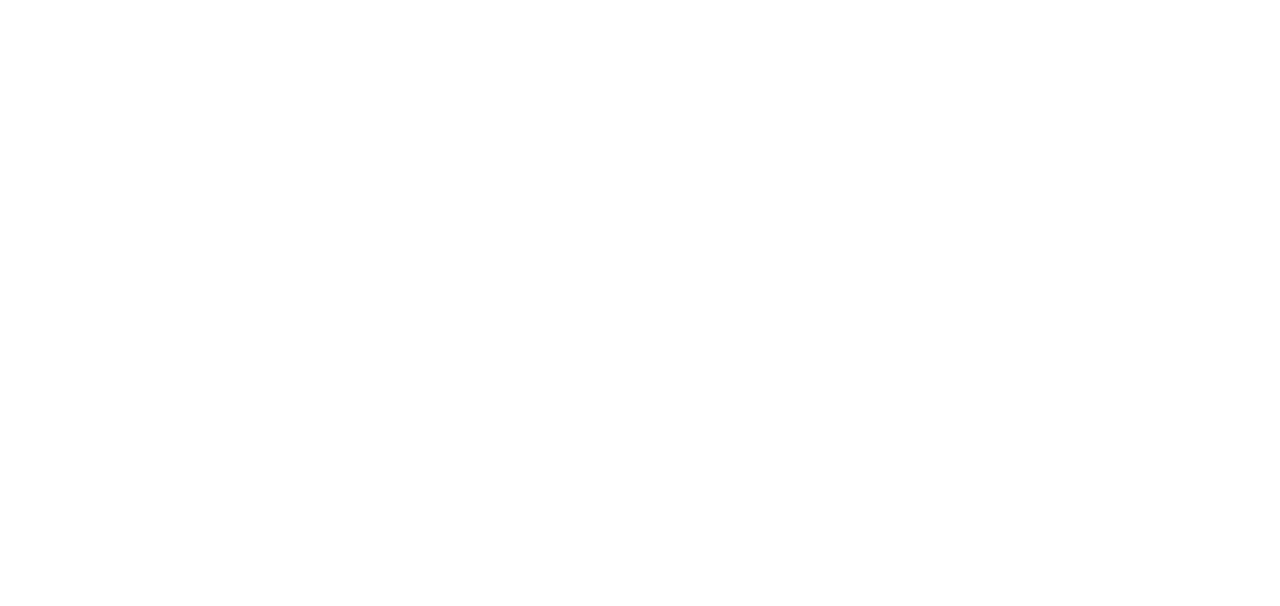
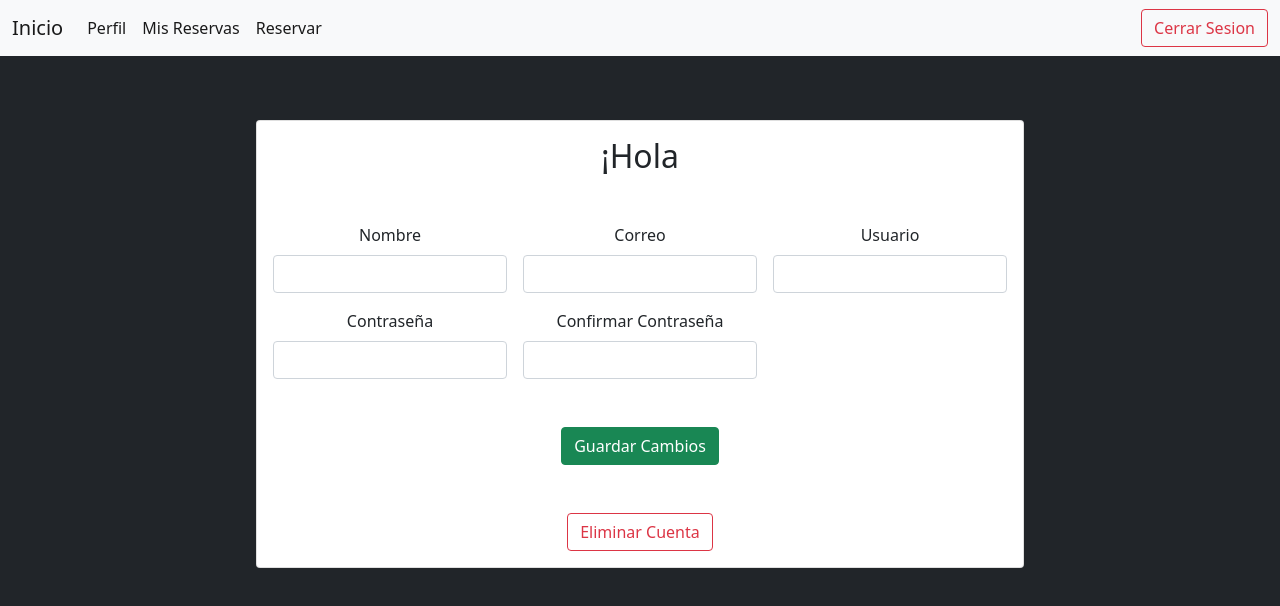
Before and after one commit to diegomarroquinm/Taller, an Angular app in the folder Taller/: page /Taller/inicio/perfil in a window 1280 px wide. Before the commit this address led to /. Shown: the top 606 px of the page. Built offline with nearby package versions, Linux system fonts and the light colour scheme.

Commit message:
Resolviendo problemas

```diff
--- a/Taller/src/app/contactanos/contactanos.component.html
+++ b/Taller/src/app/contactanos/contactanos.component.html
@@ -10,10 +10,10 @@
         <div class="collapse navbar-collapse" id="navbarSupportedContent">
           <ul class="navbar-nav me-auto mb-2 mb-lg-0">
             <li class="nav-item">
-              <a class="nav-link active" aria-current="page" href="conocenos">¿Quiénes somos?</a>
+              <a class="nav-link active" aria-current="page" href="Taller/conocenos">¿Quiénes somos?</a>
             </li>
             <li class="nav-item">
-              <a class="nav-link active" aria-current="page" href="contacto">Contáctanos</a>
+              <a class="nav-link active" aria-current="page" href="Taller/contacto">Contáctanos</a>
             </li>
           </ul>
           <form class="d-flex">
@@ -21,7 +21,7 @@
             <input class="form-control me-2" type="password" placeholder="Password" aria-label="Search"
               id="passwordtxt">
             <button class="btn btn-outline-success me-2" type="submit">Ingresar</button>
-            <a class="btn btn-outline-primary" type="button" href='registro'>Registrarse</a>
+            <a class="btn btn-outline-primary" type="button" href='Taller/registro'>Registrarse</a>
           </form>
         </div>
       </div>
--- a/Taller/src/app/home/home.component.html
+++ b/Taller/src/app/home/home.component.html
@@ -10,10 +10,10 @@
           <div class="collapse navbar-collapse" id="navbarSupportedContent">
             <ul class="navbar-nav me-auto mb-2 mb-lg-0">
               <li class="nav-item">
-                <a class="nav-link active" aria-current="page" href="conocenos">¿Quiénes somos?</a>
+                <a class="nav-link active" aria-current="page" href="Taller/conocenos">¿Quiénes somos?</a>
               </li>
               <li class="nav-item">
-                <a class="nav-link active" aria-current="page" href="contacto">Contáctanos</a>
+                <a class="nav-link active" aria-current="page" href="Taller/contacto">Contáctanos</a>
               </li>
             </ul>
             <form class="d-flex">
@@ -21,7 +21,7 @@
               <input class="form-control me-2" type="password" placeholder="Password" aria-label="Search"
                 id="passwordtxt">
               <button class="btn btn-outline-success me-2" type="submit">Ingresar</button>
-              <a class="btn btn-outline-primary" type="button" href='registro'>Registrarse</a>
+              <a class="btn btn-outline-primary" type="button" href='Taller/registro'>Registrarse</a>
             </form>
           </div>
         </div>
--- a/Taller/src/app/inicio/inicio.component.html
+++ b/Taller/src/app/inicio/inicio.component.html
@@ -2,7 +2,7 @@
     <div class="bg-light my-2 my-lg-0 me-sm-0 my-sm-0">
         <nav class="navbar navbar-expand-lg navbar-light bg-light">
             <div class="container-fluid">
-                <a class="navbar-brand" href="inicio">Inicio</a>
+                <a class="navbar-brand" href="Taller/inicio">Inicio</a>
                 <button class="navbar-toggler" type="button" data-bs-toggle="collapse"
                     data-bs-target="#navbarSupportedContent" aria-controls="navbarSupportedContent"
                     aria-expanded="false" aria-label="Toggle navigation">
@@ -11,17 +11,17 @@
                 <div class="collapse navbar-collapse" id="navbarSupportedContent">
                     <ul class="navbar-nav me-auto mb-2 mb-lg-0">
                         <li class="nav-item">
-                            <a class="nav-link active" aria-current="page" href="inicio/perfil">Perfil</a>
+                            <a class="nav-link active" aria-current="page" href="Taller/inicio/perfil">Perfil</a>
                         </li>
                         <li class="nav-item">
-                            <a class="nav-link active" aria-current="page" href="inicio/mis-reservas">Mis Reservas</a>
+                            <a class="nav-link active" aria-current="page" href="Taller/inicio/mis-reservas">Mis Reservas</a>
                         </li>
                         <li class="nav-item">
-                            <a class="nav-link active" aria-current="page" href="inicio/reservar">Reservar</a>
+                            <a class="nav-link active" aria-current="page" href="Taller/inicio/reservar">Reservar</a>
                         </li>
                     </ul>
                     <form class="d-flex">
-                        <a class="btn btn-outline-danger" type="button" href='home'>Cerrar Sesion</a>
+                        <a class="btn btn-outline-danger" type="button" href='Taller/home'>Cerrar Sesion</a>
                     </form>
                 </div>
             </div>
--- a/Taller/src/app/perfil/perfil.component.html
+++ b/Taller/src/app/perfil/perfil.component.html
@@ -1,7 +1,7 @@
 <div class="bg-dark vh-100">
     <nav class="navbar navbar-expand-lg navbar-light bg-light">
         <div class="container-fluid">
-            <a class="navbar-brand" href="inicio">Inicio</a>
+            <a class="navbar-brand" href="Taller/inicio">Inicio</a>
             <button class="navbar-toggler" type="button" data-bs-toggle="collapse"
                 data-bs-target="#navbarSupportedContent" aria-controls="navbarSupportedContent" aria-expanded="false"
                 aria-label="Toggle navigation">
@@ -10,17 +10,17 @@
             <div class="collapse navbar-collapse" id="navbarSupportedContent">
                 <ul class="navbar-nav me-auto mb-2 mb-lg-0">
                     <li class="nav-item">
-                        <a class="nav-link active" aria-current="page" href="inicio/perfil">Perfil</a>
+                        <a class="nav-link active" aria-current="page" href="Taller/inicio/perfil">Perfil</a>
                     </li>
                     <li class="nav-item">
-                        <a class="nav-link active" aria-current="page" href="inicio/mis-reservas">Mis Reservas</a>
+                        <a class="nav-link active" aria-current="page" href="Taller/inicio/mis-reservas">Mis Reservas</a>
                     </li>
                     <li class="nav-item">
-                        <a class="nav-link active" aria-current="page" href="inicio/reservar">Reservar</a>
+                        <a class="nav-link active" aria-current="page" href="Taller/inicio/reservar">Reservar</a>
                     </li>
                 </ul>
                 <form class="d-flex">
-                    <a class="btn btn-outline-danger" type="button" href='home'>Cerrar Sesion</a>
+                    <a class="btn btn-outline-danger" type="button" href='Taller/home'>Cerrar Sesion</a>
                 </form>
             </div>
         </div>
--- a/Taller/src/app/quienessomos/quienessomos.component.html
+++ b/Taller/src/app/quienessomos/quienessomos.component.html
@@ -10,10 +10,10 @@
         <div class="collapse navbar-collapse" id="navbarSupportedContent">
           <ul class="navbar-nav me-auto mb-2 mb-lg-0">
             <li class="nav-item">
-              <a class="nav-link active" aria-current="page" href="conocenos">¿Quiénes somos?</a>
+              <a class="nav-link active" aria-current="page" href="Taller/conocenos">¿Quiénes somos?</a>
             </li>
             <li class="nav-item">
-              <a class="nav-link active" aria-current="page" href="contacto">Contáctanos</a>
+              <a class="nav-link active" aria-current="page" href="Taller/contacto">Contáctanos</a>
             </li>
           </ul>
           <form class="d-flex">
@@ -21,7 +21,7 @@
             <input class="form-control me-2" type="password" placeholder="Password" aria-label="Search"
               id="passwordtxt">
             <button class="btn btn-outline-success me-2" type="submit">Ingresar</button>
-            <a class="btn btn-outline-primary" type="button" href='registro'>Registrarse</a>
+            <a class="btn btn-outline-primary" type="button" href='Taller/registro'>Registrarse</a>
           </form>
         </div>
       </div>
--- a/Taller/src/app/registro/registro.component.html
+++ b/Taller/src/app/registro/registro.component.html
@@ -23,7 +23,7 @@
         </div>
         <div class="text-center">
             <button type="submit" class="btn btn-success me-3">Registrarse</button>
-            <a type="button" class="btn btn-danger" href="home">Cancelar</a>
+            <a type="button" class="btn btn-danger" href="Taller/home">Cancelar</a>
         </div>
     </form>
 </div>
--- a/Taller/src/app/reservar/reservar.component.html
+++ b/Taller/src/app/reservar/reservar.component.html
@@ -1,7 +1,7 @@
 <div class="bg-dark" style="height: 100vh;">
     <nav class="navbar navbar-expand-lg navbar-light bg-light">
         <div class="container-fluid">
-            <a class="navbar-brand" href="inicio">Inicio</a>
+            <a class="navbar-brand" href="Taller/inicio">Inicio</a>
             <button class="navbar-toggler" type="button" data-bs-toggle="collapse"
                 data-bs-target="#navbarSupportedContent" aria-controls="navbarSupportedContent" aria-expanded="false"
                 aria-label="Toggle navigation">
@@ -10,17 +10,17 @@
             <div class="collapse navbar-collapse" id="navbarSupportedContent">
                 <ul class="navbar-nav me-auto mb-2 mb-lg-0">
                     <li class="nav-item">
-                        <a class="nav-link active" aria-current="page" href="inicio/perfil">Perfil</a>
+                        <a class="nav-link active" aria-current="page" href="Taller/inicio/perfil">Perfil</a>
                     </li>
                     <li class="nav-item">
-                        <a class="nav-link active" aria-current="page" href="inicio/mis-reservas">Mis Reservas</a>
+                        <a class="nav-link active" aria-current="page" href="Taller/inicio/mis-reservas">Mis Reservas</a>
                     </li>
                     <li class="nav-item">
-                        <a class="nav-link active" aria-current="page" href="inicio/reservar">Reservar</a>
+                        <a class="nav-link active" aria-current="page" href="Taller/inicio/reservar">Reservar</a>
                     </li>
                 </ul>
                 <form class="d-flex">
-                    <a class="btn btn-outline-danger" type="button" href='home'>Cerrar Sesion</a>
+                    <a class="btn btn-outline-danger" type="button" href='Taller/home'>Cerrar Sesion</a>
                 </form>
             </div>
         </div>
--- a/Taller/src/app/reservas/reservas.component.html
+++ b/Taller/src/app/reservas/reservas.component.html
@@ -1,7 +1,7 @@
 <div class="bg-dark" style="height: 100vh;">
     <nav class="navbar navbar-expand-lg navbar-light bg-light">
         <div class="container-fluid">
-            <a class="navbar-brand" href="inicio">Inicio</a>
+            <a class="navbar-brand" href="Taller/inicio">Inicio</a>
             <button class="navbar-toggler" type="button" data-bs-toggle="collapse"
                 data-bs-target="#navbarSupportedContent" aria-controls="navbarSupportedContent" aria-expanded="false"
                 aria-label="Toggle navigation">
@@ -10,17 +10,17 @@
             <div class="collapse navbar-collapse" id="navbarSupportedContent">
                 <ul class="navbar-nav me-auto mb-2 mb-lg-0">
                     <li class="nav-item">
-                        <a class="nav-link active" aria-current="page" href="inicio/perfil">Perfil</a>
+                        <a class="nav-link active" aria-current="page" href="Taller/inicio/perfil">Perfil</a>
                     </li>
                     <li class="nav-item">
-                        <a class="nav-link active" aria-current="page" href="inicio/mis-reservas">Mis Reservas</a>
+                        <a class="nav-link active" aria-current="page" href="Taller/inicio/mis-reservas">Mis Reservas</a>
                     </li>
                     <li class="nav-item">
-                        <a class="nav-link active" aria-current="page" href="inicio/reservar">Reservar</a>
+                        <a class="nav-link active" aria-current="page" href="Taller/inicio/reservar">Reservar</a>
                     </li>
                 </ul>
                 <form class="d-flex">
-                    <a class="btn btn-outline-danger" type="button" href='home'>Cerrar Sesion</a>
+                    <a class="btn btn-outline-danger" type="button" href='Taller/home'>Cerrar Sesion</a>
                 </form>
             </div>
         </div>
```
Also changed, not shown: Taller/src/app/app-routing.module.ts (+9 -9 lines).
